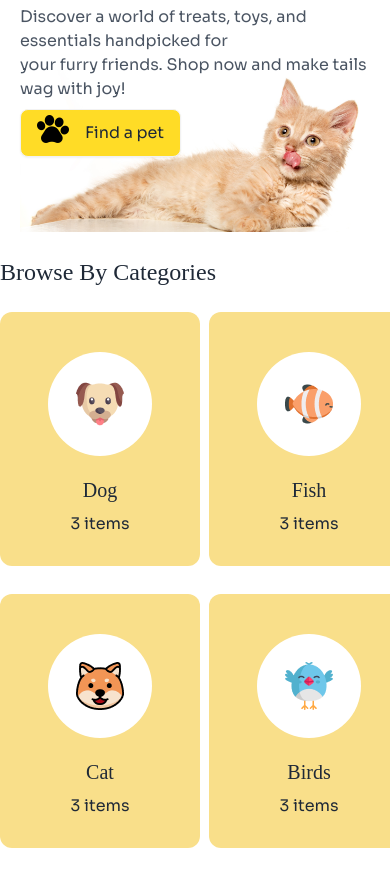
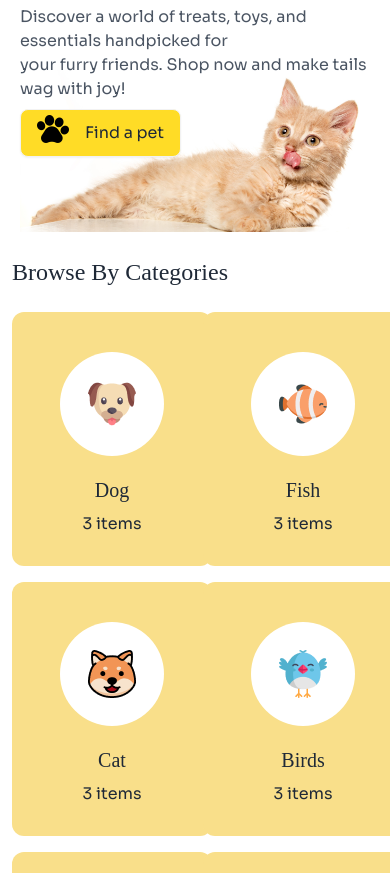
Before and after one commit to FozilatunNaherC231447/PH-B11-A3, a plain HTML site: page index.html in a window 390 px wide. Shown: the part 189-1062 px from the top of the page. Drawn offline with nearby package versions, Linux system fonts and the light colour scheme; a web font is replaced by a local one.

Commit message:
adding whole project

```diff
--- a/index.html
+++ b/index.html
@@ -116,9 +116,9 @@
             </div>
         </section>
       <!--Section-2-->
-        <section class="items-center lg:px-36 lg:py-4 py-3  lg:pt-28 lg:pb-32 ">
+        <section class="items-center lg:px-36 lg:py-4 py-3  lg:pt-28 lg:pb-32 px-3">
             <h1 class="lg:text-4xl text-2xl font-normal pb-6 font-Adlam lg:pb-12">Browse By Categories</h1>
-            <div class="grid grid-cols-2 lg:grid-cols-6 lg:gap-20 gap-7">
+            <div class="grid grid-cols-2 lg:grid-cols-6 lg:gap-20 gap-4 ">
                 <!--Dog card-->
                 <div class="w-[200px] h-[254px] bg-[#f9df8a] rounded-xl">
                     <div class="card-body items-center text-center">
```
